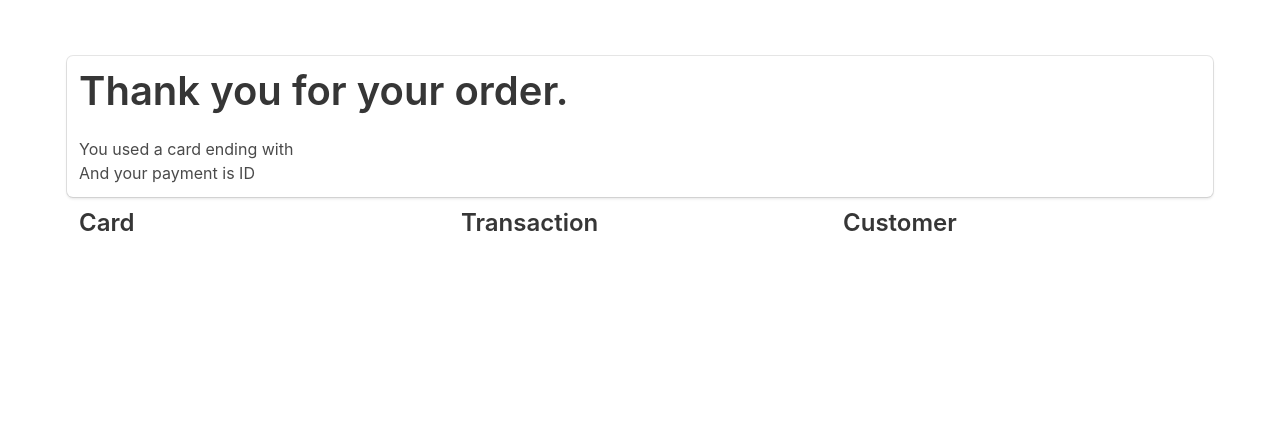
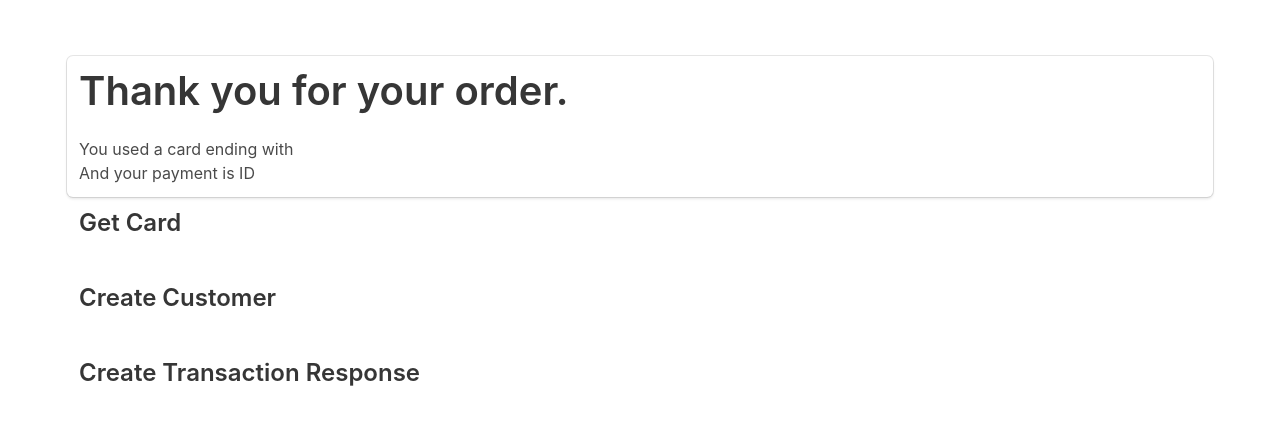
Before and after one commit to Spaden89/demo-app, a Flask app: template test-app/templates/thankyou.html in a window 1280 px wide. Shown: the part 52-477 px from the top of the page. Run offline with Flask 2, Linux system fonts and the light colour scheme; the template is opened without the code that fills it, so the values that code supplies are empty; parts of the project's set-up code (start-up, migrations or seed data) failed here and were passed over; some libraries are stand-ins or nearby versions.

Commit message:
included json2html tables

```diff
--- a/test-app/app.py
+++ b/test-app/app.py
@@ -2,6 +2,7 @@ from flask import Flask, jsonify, abort, request, render_template
 import requests
 import os
 import json
+from json2html import *
 
 app = Flask(__name__, instance_relative_config=True)
 
@@ -30,6 +31,7 @@ def demo():
         print(host)
         card_req = requests.get(api_host + 'card/' + card_id, headers=headers)
         card_json = card_req.json()
+        card_table = json2html.convert(json = card_json, table_attributes="class=\"table is-striped\"")
         print(card_json)
         # Create customer
         customer_body = {
@@ -46,6 +48,7 @@ def demo():
         }
         customer_req = requests.post(api_host + 'customer/', headers = headers, json = customer_body)
         customer_json = customer_req.json()
+        customer_table = json2html.convert(json = customer_json, table_attributes="class=\"table is-striped\"")
         print(customer_json)
         # Create transaction
         transaction_body = {
@@ -60,10 +63,11 @@ def demo():
             "user_agent": "Mozilla/5.0 (Macintosh; Intel Mac OS X 10_15) AppleWebKit/605.1.15 (KHTML, like Gecko) Version/13.0.2 Safari/605.1.15",
         }
         trx_req = requests.post(api_host + 'transaction', headers = headers, json = transaction_body)
-        trx_json=trx_req.json()
+        trx_json = trx_req.json()
+        trx_table = json2html.convert(json = trx_json, table_attributes="class=\"table is-striped\"")
         print(trx_json)
-        trx_link=ui_host + str(trx_json['_id'])
-        return render_template('thankyou.html', api_host = api_host, card = card_json, transaction = trx_json, transaction_body = transaction_body, customer = customer_json, trx_link = trx_link)
+        trx_link = ui_host + str(trx_json['_id'])
+        return render_template('thankyou.html', api_host = api_host, card_table = card_table, card = card_json, transaction_table = trx_table, transaction = trx_json, customer_table = customer_table, customer = customer_json, trx_link = trx_link)
     return render_template('demo.html')
 
 
--- a/test-app/templates/base.html
+++ b/test-app/templates/base.html
@@ -7,9 +7,12 @@
     <link rel="stylesheet" href="https://maxcdn.bootstrapcdn.com/bootstrap/3.3.7/css/bootstrap.min.css"
         integrity="sha384-BVYiiSIFeK1dGmJRAkycuHAHRg32OmUcww7on3RYdg4Va+PmSTsz/K68vbdEjh4u" crossorigin="anonymous">
     <link rel="stylesheet" href="https://cdnjs.cloudflare.com/ajax/libs/bulma/0.7.5/css/bulma.min.css">
+    <link rel="stylesheet" href="https://cdnjs.cloudflare.com/ajax/libs/prism/1.17.1/themes/prism.min.css">
     <link rel="stylesheet" href="form.css">
     <script defer src="https://use.fontawesome.com/releases/v5.3.1/js/all.js"></script>
     <script src="https://sandbox.omni.verifone.cloud/static/jsclient/script.js"></script>
+    <script src="https://cdnjs.cloudflare.com/ajax/libs/prism/1.17.1/components/prism-core.min.js"></script>
+    <script src="https://cdnjs.cloudflare.com/ajax/libs/prism/1.17.1/plugins/autoloader/prism-autoloader.min.js"></script>
 </head>
 <body>
     <section>
--- a/test-app/templates/thankyou.html
+++ b/test-app/templates/thankyou.html
@@ -12,16 +12,26 @@
 		</div>
 		<div class="columns">
 			<div class="column">
-				<p class="title is-4">Card</p>
-				<p> {{ card }} </p>
+				<p class="title is-4">Get Card</p>
+				<div class="table-container">
+								{{ card_table | safe }}
+				</div>
 			</div>
+		</div>
+		<div class="columns">
 			<div class="column">
-				<p class="title is-4">Transaction</p>
-				<p> {{ transaction }} </p>
+				<p class="title is-4">Create Customer</p>
+				<div class="table-container">
+								{{ customer_table | safe  }}
+				</div>
 			</div>
+		</div>
+		<div class="columns">
 			<div class="column">
-				<p class="title is-4">Customer</p>
-				<p> {{ customer }} </p>
+				<p class="title is-4">Create Transaction Response</p>
+				<div class="table-container">
+				{{ transaction_table | safe  }}
+				</div>
 			</div>
 		</div>
 	</div>
```
